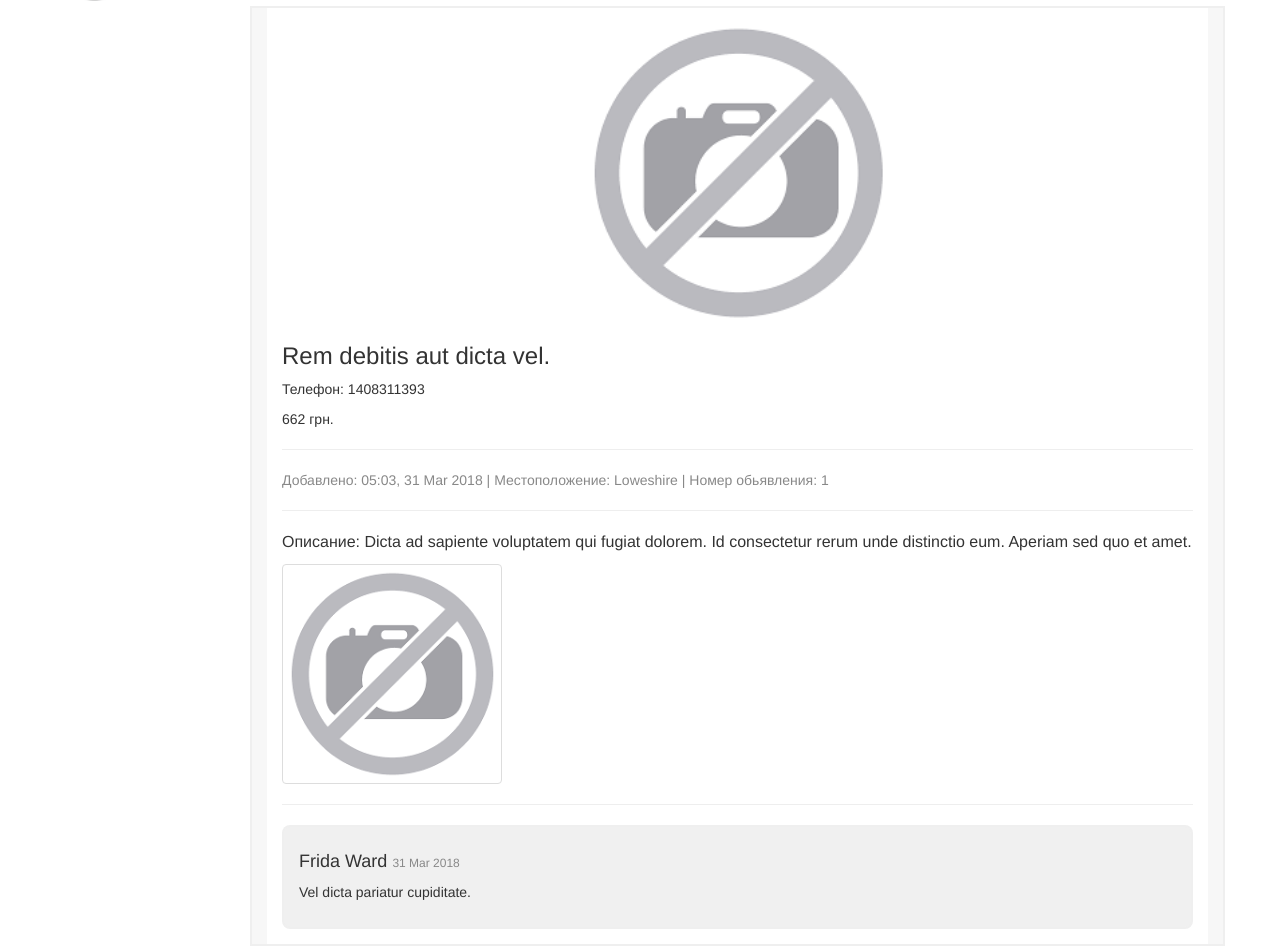
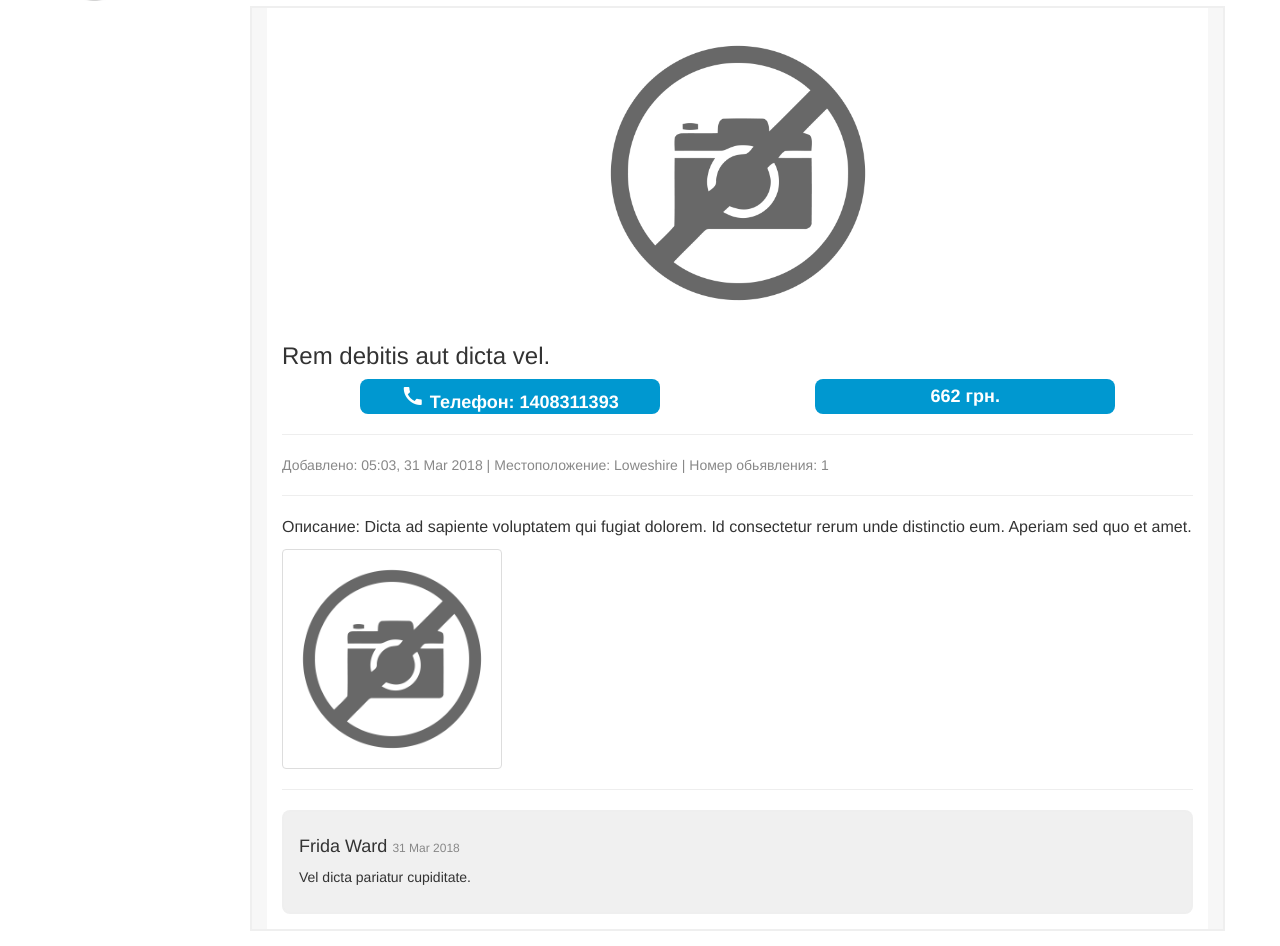
Before and after one commit to seruy722/site-advert-project, a Laravel app: page /view/1 in a window 1280 px wide. Shown: the part 65-1011 px from the top of the page. Run offline with Laravel 8, Linux system fonts and the light colour scheme; data comes from the database, SQL or seed files in the repository; settings files or empty folders that the repository lacks are supplied; some libraries are stand-ins or nearby versions.

Commit message:
save 01.04 23:00

```diff
--- a/app/Http/Controllers/AdvertsController.php
+++ b/app/Http/Controllers/AdvertsController.php
@@ -91,6 +91,10 @@ class AdvertsController extends Controller
     {
         $advert = Advert::where('id', $id)->first();
         foreach (explode(',', $advert->image_names) as $img) {
+            if ($img == 'nofoto.jpg') {
+                continue;
+            }
+
             unlink(public_path() . '/images/' . $img);
         }
         Advert::destroy($id);
--- a/resources/views/accounts/admin/blockedList.blade.php
+++ b/resources/views/accounts/admin/blockedList.blade.php
@@ -23,7 +23,7 @@
                     </tr>
                     @endforeach
                 </table>
-
+                <div class="paging">{{$list->links()}}</div>
             @endisset
 
         </div>
--- a/resources/views/accounts/admin/home.blade.php
+++ b/resources/views/accounts/admin/home.blade.php
@@ -45,6 +45,7 @@
             @else
             <h3>Нет добавленных обьявлений!</h3>
             @endif
+            <div class="paging">{{$adverts->links()}}</div>
         </div>
     </div>
 </div>
--- a/resources/views/accounts/admin/settings.blade.php
+++ b/resources/views/accounts/admin/settings.blade.php
@@ -86,10 +86,10 @@
                             <button type="submit" class="btn btn-primary">
                                Сохранить
                             </button>
-                            <a href="{{route('accounts.user.home',Auth::id())}}" class="btn btn-danger">Отменить</a>
                         </div>
                     </div>
                 </form>
+                {{-- <a href="{{route('accounts.admin.home',Auth::id())}}" class="btn btn-danger">Отменить</a> --}}
         </div>
     </div>
 </div>
--- a/resources/views/accounts/admin/users.blade.php
+++ b/resources/views/accounts/admin/users.blade.php
@@ -25,7 +25,7 @@
                     </tr>
                     @endforeach
                 </table>
-
+                <div class="paging">{{$users->links()}}</div>
             @endisset
 
         </div>
--- a/resources/views/accounts/user/home.blade.php
+++ b/resources/views/accounts/user/home.blade.php
@@ -46,6 +46,7 @@
             <h3>Нет добавленных обьявлений!</h3>
             <a href="{{route('create')}}" class="btn btn-warning">+ СОЗДАТЬ ОБЬЯВЛЕНИЕ</a>
             @endif
+            <div class="paging">{{$adverts->links()}}</div>
         </div>
     </div>
 </div>
--- a/resources/views/accounts/user/settings.blade.php
+++ b/resources/views/accounts/user/settings.blade.php
@@ -90,10 +90,11 @@
                             <button type="submit" class="btn btn-primary">
                                Сохранить
                             </button>
-                            <a href="{{route('accounts.user.home',Auth::id())}}" class="btn btn-danger">Отменить</a>
+
                         </div>
                     </div>
                 </form>
+                {{-- <a href="{{route('accounts.user.home',Auth::id())}}" class="btn btn-danger">Отменить</a> --}}
         </div>
     </div>
 </div>
--- a/resources/views/index.blade.php
+++ b/resources/views/index.blade.php
@@ -21,7 +21,6 @@
                         @endforeach
                     </ul>
                 @endisset
-
             </nav>
             <div class="sort">
                     <span>Сортировать по цене:</span>
--- a/resources/views/layouts/app.blade.php
+++ b/resources/views/layouts/app.blade.php
@@ -130,6 +130,21 @@
     .view_img{
         width: 220px;
     }
+    .advert_info1{
+        display: flex;
+        justify-content: space-around;
+        font-size: 18px;
+        text-align: center;
+    }
+    .advert_info1>div{
+        width: 300px;
+        background-color: #0098D0;
+        height: 35px;
+        color: #fff;
+        font-weight: bold;
+        border-radius: 8px;
+        padding: 5px;
+    }
     </style>
 </head>
 <body>
--- a/resources/views/search.blade.php
+++ b/resources/views/search.blade.php
@@ -17,7 +17,7 @@
                 @isset($rubrics)
                     <ul class="rubrics">
                         @foreach ($rubrics as $item)
-                                <li><i class="material-icons md-36">face</i><a href="{{route('index',$item)}}">{{$item}}</a></li>
+                                <li><i class="material-icons md-36">category</i><a href="{{route('index',$item)}}">{{$item}}</a></li>
                         @endforeach
                     </ul>
                 @endisset
--- a/resources/views/view.blade.php
+++ b/resources/views/view.blade.php
@@ -14,8 +14,7 @@
                                 @endif
                             @endauth
                         </h3>
-                    <p>Телефон: {{$advert->phone}}</p>
-                    <p>{{$advert->price}} грн.</p>
+                        <div class="advert_info1"><div><i class="material-icons">call</i> Телефон: {{$advert->phone}}</div><div>{{$advert->price}} грн.</div></div>
                         <div>
                             <hr>
                             <div class="advert_info">
@@ -58,7 +57,7 @@
                             {{ csrf_field() }}
                             <div class="form-group">
                                 <label for="description">Комментарий</label>
-                                <textarea name="comment" class="form-control" id="description" cols="30" rows="10"></textarea>
+                            <textarea name="comment" class="form-control" id="description" cols="30" rows="10">{{old('comment')}}</textarea>
                             </div>
                             <input type="hidden" name="advert_id" value="{{$advert->id}}">
                             <input type="hidden" name="user_id" value="{{Auth::id()}}">
@@ -70,10 +69,12 @@
                             {{ csrf_field() }}
                             <div class="form-group">
                                 <label for="description">Текст сообщения</label>
-                                <textarea name="message" class="form-control" id="description" cols="30" rows="10"></textarea>
+                                <textarea name="message" class="form-control" id="description" cols="30" rows="10">{{old('message')}}</textarea>
                             </div>
                             <input type="hidden" name="advert_title" value="{{$advert->title}}">
                             <input type="hidden" name="user_name" value="{{Auth::user()->name}}">
+                            <input type="hidden" name="advert_id" value="{{$advert->id}}">
+                            <input type="hidden" name="user_id" value="{{$advert->user_id}}">
                             <button type="submit" class="btn btn-success">Отправить</button>
                         </form>
                         @endif
```
Also changed, not shown: app/Http/Controllers/HomeController.php (+4 -4 lines), app/Http/Controllers/MailSetting.php (+5 -2 lines), app/Mail/MailClass.php (+6 -3 lines), resources/views/emails/contact-mail.blade.php (+26 -3 lines), public/images/nofoto.jpg.
